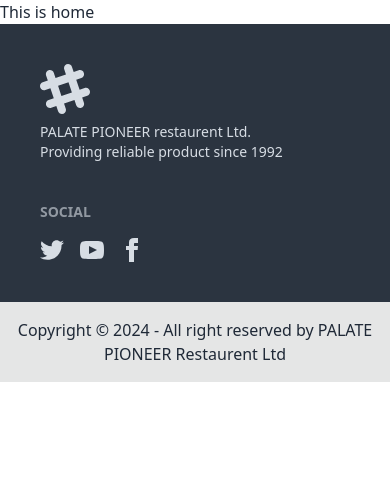
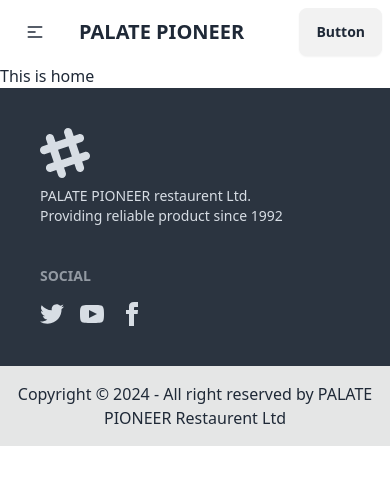
Before and after one commit to afrinchowa/palate-pioneer-restaurent, a React (Vite) app: page / in a window 390 px wide. Shown: the top 484 px of the page. Built offline with nearby package versions, Linux system fonts and the light colour scheme.

Commit message:
navbar added

```diff
--- a/src/LayOut/Main.jsx
+++ b/src/LayOut/Main.jsx
@@ -1,10 +1,12 @@
 import { Outlet } from "react-router-dom";
 import Footer from "../Pages/Shared/Footer/Footer";
+import Navbar from "../Pages/Shared/Navbar/Navbar";
 
 
 const Main = () => {
     return (
         <div>
+            <Navbar></Navbar>
             <Outlet></Outlet>
             <Footer></Footer>
         </div>
--- /dev/null
+++ b/src/Pages/Shared/Navbar/Navbar.jsx
@@ -0,0 +1,57 @@
+const Navbar = () => {
+  const navOptions = (
+    <>
+      <li>
+        <a>Item 1</a>
+      </li>
+      <li>
+        <a>Parent</a>
+      </li>
+      <li>
+        <a>Item 3</a>
+      </li>
+    </>
+  );
+
+  return (
+    <>
+      <div className="navbar bg-base-100">
+        <div className="navbar-start">
+          <div className="dropdown">
+            <div tabIndex={0} role="button" className="btn btn-ghost lg:hidden">
+              <svg
+                xmlns="http://www.w3.org/2000/svg"
+                className="h-5 w-5"
+                fill="none"
+                viewBox="0 0 24 24"
+                stroke="currentColor"
+              >
+                <path
+                  strokeLinecap="round"
+                  strokeLinejoin="round"
+                  strokeWidth="2"
+                  d="M4 6h16M4 12h8m-8 6h16"
+                />
+              </svg>
+            </div>
+            <ul
+              tabIndex={0}
+              className="menu menu-sm dropdown-content mt-3 z-[1] p-2 shadow bg-base-100 rounded-box w-52"
+            >
+              {navOptions}
+            </ul>
+          </div>
+          <a className="btn btn-ghost text-xl">PALATE PIONEER</a>
+        </div>
+        <div className="navbar-center hidden lg:flex">
+          <ul className="menu menu-horizontal px-1">{navOptions}</ul>
+        </div>
+        <div className="navbar-end">
+          <a className="btn">Button</a>
+        </div>
+      </div>
+    </>
+  );
+};
+
+export default Navbar;
```
